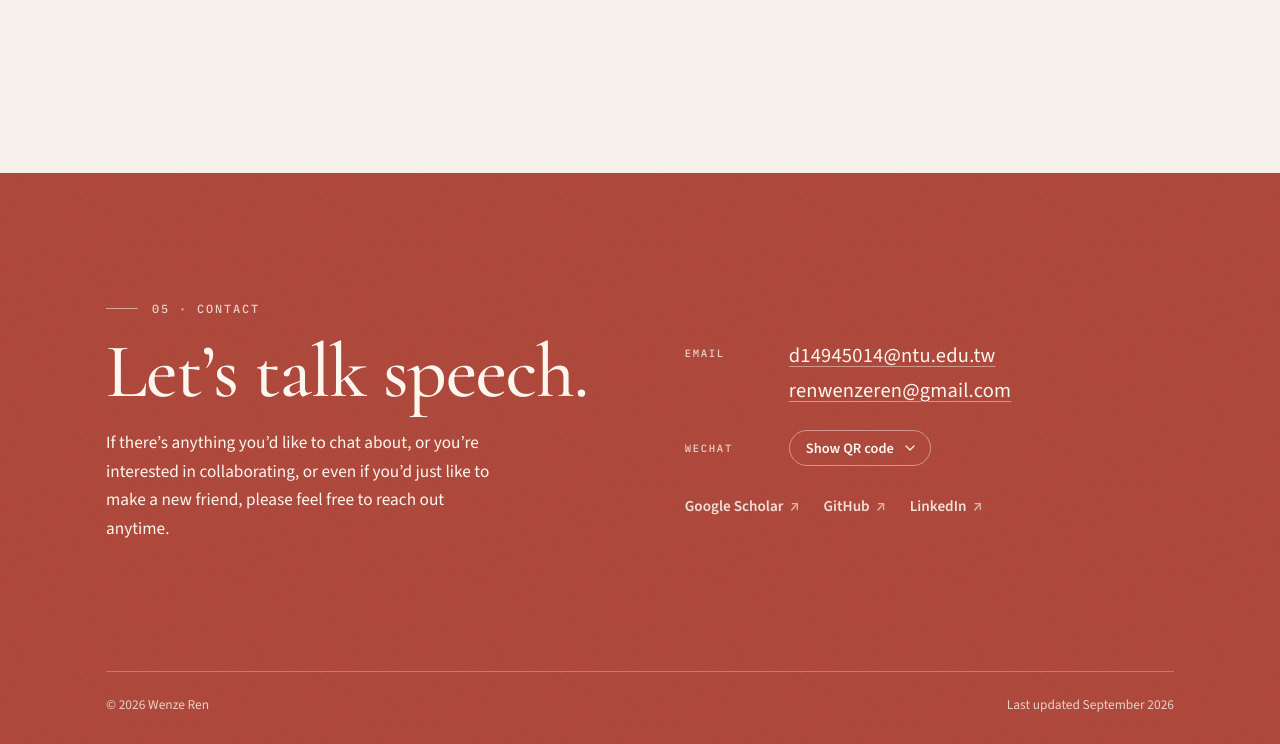
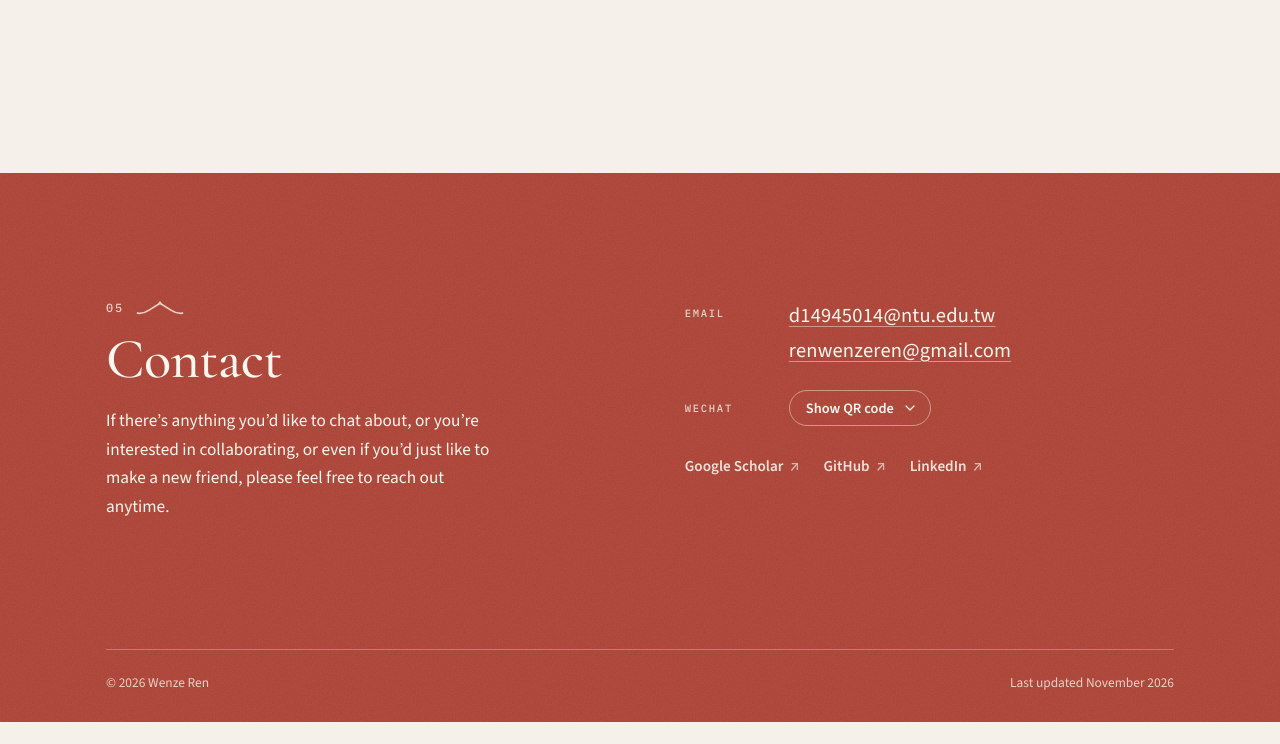
Before and after one commit to rezzsl/rezzsl.github.io, a plain HTML site: page index.html in a window 1280 px wide. Shown: the part 3767-4511 px from the top of the page. After the commit the page ends 4489 px from the top, so only its background shows below. Drawn offline with nearby package versions, Linux system fonts and the light colour scheme.

Commit message:
Contact heading matches other sections; auto "Last updated"; versioned assets
- Contact: drop "Let's talk speech." for the standard "05 Contact" section heading
- Footer: "Last updated" shows the month the page was last published
- Load CSS/JS with ?v= so browsers never mix a new page with cached old files

Co-Authored-By: Claude Opus 5.5 <noreply@anthropic.com>

```diff
--- a/assets/css/style.css
+++ b/assets/css/style.css
@@ -665,19 +665,13 @@ button, input { font: inherit; color: inherit; }
   max-width: var(--maxw); margin: 0 auto;
   padding: clamp(72px, 10vw, 128px) var(--gutter);
 }
-.contact .eyebrow { color: var(--on-wall-2); }
-.contact__title {
-  margin-top: 18px;
-  font: 500 clamp(2.8rem, 6vw, 5rem)/1 var(--font-display);
-  letter-spacing: -0.015em;
-}
-.contact__text { margin-top: 18px; max-width: 46ch; font-size: 1.08rem; }
+/* same heading as the other sections (index + roof mark + serif title), in light colours on the red band */
+.contact .section__index { color: var(--on-wall-2); }
+.contact__text { margin-top: 20px; max-width: 46ch; font-size: 1.08rem; }
 .contact__body {
   display: grid; grid-template-columns: minmax(0, 1fr) minmax(0, 1fr);
   align-items: start; gap: 44px clamp(40px, 7vw, 112px);
 }
-/* line the details up with the title rather than the small eyebrow above it */
-.contact__details { padding-top: 40px; }
 .contact__methods { display: grid; gap: 24px; }
 .contact__method {
   display: grid; grid-template-columns: 84px minmax(0, 1fr);
@@ -752,7 +746,6 @@ button, input { font: inherit; color: inherit; }
 
 @media (max-width: 860px) {
   .contact__body { grid-template-columns: minmax(0, 1fr); }
-  .contact__details { padding-top: 0; }
 }
 
 @media (max-width: 720px) {
--- a/assets/js/main.js
+++ b/assets/js/main.js
@@ -125,6 +125,14 @@
       wechat.scrollIntoView({ behavior: reduceMotion ? 'auto' : 'smooth', block: 'center' });
     });
   });
+
+  /* ---------- Footer: "Last updated" is the month the page was last published ---------- */
+
+  var updated = $('[data-last-updated]');
+  var published = new Date(document.lastModified); // GitHub Pages sends the deploy time as Last-Modified
+  if (updated && !isNaN(published)) {
+    updated.textContent = published.toLocaleDateString('en-US', { month: 'long', year: 'numeric' });
+  }
 
   /* ---------- Placeholder links (fill these in index.html) ---------- */
 
--- a/index.html
+++ b/index.html
@@ -30,7 +30,8 @@
   <link rel="preconnect" href="https://fonts.gstatic.com" crossorigin>
   <link rel="stylesheet" href="https://fonts.googleapis.com/css2?family=Cormorant+Garamond:ital,wght@0,500;0,600;1,500&family=IBM+Plex+Mono:wght@400;500&family=Source+Sans+3:ital,wght@0,400;0,500;0,600;0,700;1,400&display=swap">
   <link rel="stylesheet" href="https://fonts.googleapis.com/css2?family=Noto+Serif+SC:wght@500&text=%E4%BB%BB%E6%96%87%E6%B3%BD&display=swap">
-  <link rel="stylesheet" href="assets/css/style.css">
+  <!-- ?v= is bumped whenever style.css / publications.js / main.js change, so browsers never mix a new page with cached old files -->
+  <link rel="stylesheet" href="assets/css/style.css?v=20261128">
 </head>
 <body>
   <a class="skip-link" href="#main">Skip to content</a>
@@ -234,8 +235,8 @@
     <div class="contact__inner">
       <div class="contact__body reveal">
         <div class="contact__intro">
-          <p class="eyebrow">05 · Contact</p>
-          <h2 class="contact__title">Let’s talk speech.</h2>
+          <span class="section__index">05</span>
+          <h2 class="section__title">Contact</h2>
           <p class="contact__text">If there’s anything you’d like to chat about, or you’re interested in collaborating, or even if you’d just like to make a new friend, please feel free to reach out anytime.</p>
         </div>
         <div class="contact__details">
@@ -277,12 +278,12 @@
     <footer class="site-footer">
       <div class="site-footer__inner">
         <p>© 2026 Wenze Ren</p>
-        <p>Last updated September 2026</p>
+        <p>Last updated <span data-last-updated>November 2026</span></p>
       </div>
     </footer>
   </section>
 
-  <script src="assets/js/publications.js"></script>
-  <script src="assets/js/main.js"></script>
+  <script src="assets/js/publications.js?v=20261128"></script>
+  <script src="assets/js/main.js?v=20261128"></script>
 </body>
 </html>
```
